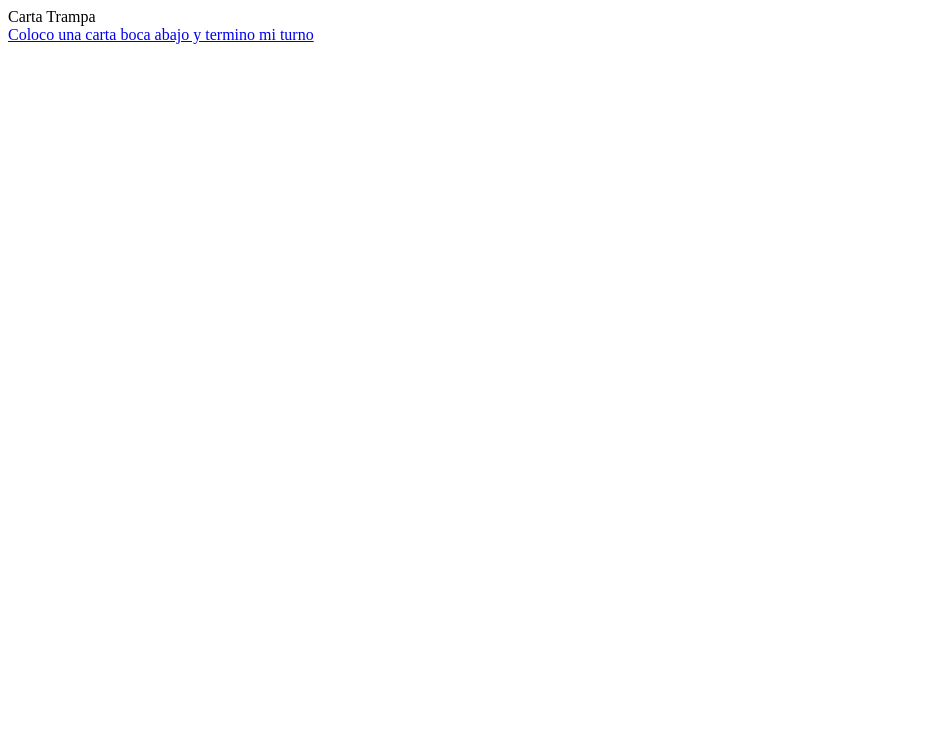
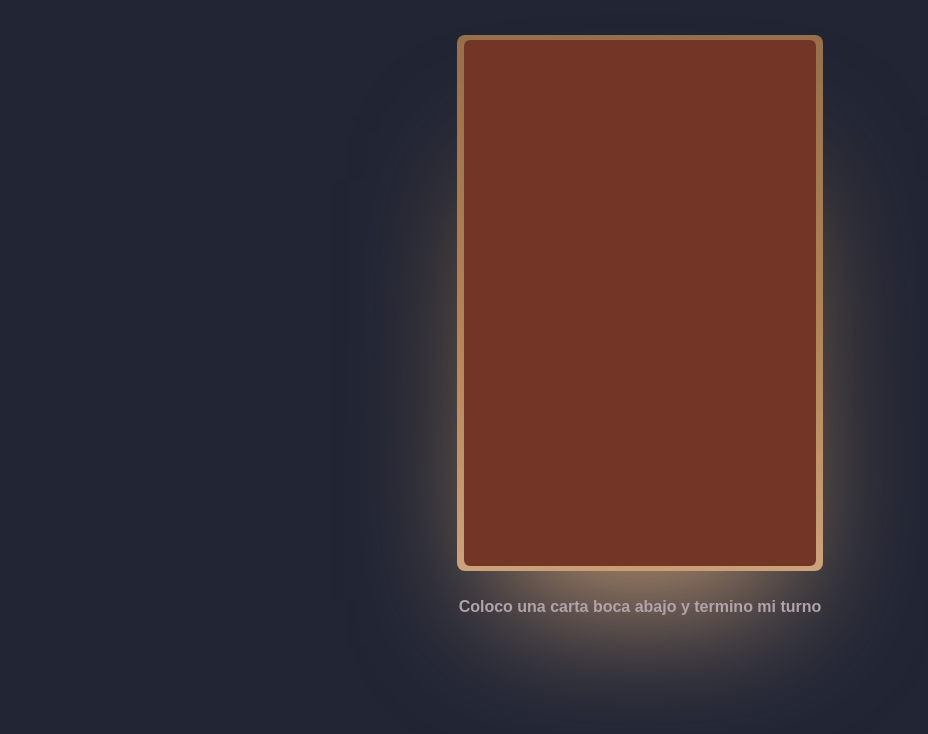
Before and after one commit to VictorReyes24/trapCard, a plain HTML site: page index.html in a window 1280 px wide. Shown: the whole page, without its empty margins (0-928 px from the left). Drawn offline with Linux system fonts and the light colour scheme.

Commit message:
v1.0
Cambios
-la dirección de la hoja de estilos es la correcta

```diff
--- /dev/null
+++ b/css/style.css
@@ -0,0 +1,104 @@
+@property --rotate {
+  syntax: "<angle>";
+  initial-value: 132deg;
+  inherits: false;
+}
+
+:root {
+  --card-height: 65vh;
+  --card-width: calc(var(--card-height) / 1.5);
+}
+
+
+body {
+  min-height: 100vh;
+  background: #212534;
+  display: flex;
+  align-items: center;
+  flex-direction: column;
+  padding-top: 2rem;
+  padding-bottom: 2rem;
+  box-sizing: border-box;
+}
+
+
+.card {
+  background: #733526;
+  width: var(--card-width);
+  height: var(--card-height);
+  padding: 3px;
+  position: relative;
+  border-radius: 6px;
+  justify-content: center;
+  align-items: center;
+  text-align: center;
+  display: flex;
+  font-size: 1.5em;
+  color: rgb(88 199 250 / 0%);
+  cursor: pointer;
+  font-family: cursive;
+}
+
+.card:hover {
+
+  color: rgb(88 199 250 / 100%);
+  transition: color 1s;
+    background: #99247E;
+}
+.card:hover:before, .card:hover:after {
+  animation: none;
+  opacity: 0;
+}
+
+
+.card::before {
+  content: "";
+  width: 104%;
+  height: 102%;
+  border-radius: 8px;
+  background-image: linear-gradient(
+    var(--rotate)
+    , #CEA580, #B5895A 43%, #96704B);
+    position: absolute;
+    z-index: -1;
+    top: -1%;
+    left: -2%;
+    animation: spin 2.5s linear infinite;
+}
+
+.card::after {
+  position: absolute;
+  content: "";
+  top: calc(var(--card-height) / 6);
+  left: 0;
+  right: 0;
+  z-index: -1;
+  height: 100%;
+  width: 100%;
+  margin: 0 auto;
+  transform: scale(0.8);
+  filter: blur(calc(var(--card-height) / 6));
+  background-image: linear-gradient(
+    var(--rotate)
+    , #CEA580, #B5895A 43%, #96704B);
+    opacity: 1;
+  transition: opacity .5s;
+  animation: spin 2.5s linear infinite;
+}
+
+@keyframes spin {
+  0% {
+    --rotate: 0deg;
+  }
+  100% {
+    --rotate: 360deg;
+  }
+}
+
+a {
+  color: #B0A3AA;
+  text-decoration: none;
+  font-family: sans-serif;
+  font-weight: bold;
+  margin-top: 2rem;
+}
--- a/index.html
+++ b/index.html
@@ -1,5 +1,17 @@
-<div class="card">
-  Carta Trampa
-</div>
+<!DOCTYPE html>
+<html lang="en">
+<head>
+  <meta charset="UTF-8">
+  <meta http-equiv="X-UA-Compatible" content="IE=edge">
+  <meta name="viewport" content="width=device-width, initial-scale=1.0">
+  <link rel="stylesheet" href="css/style.css">
+  <title>Carta Trampa</title>
+</head>
+<body>
+  <div class="card">
+    Carta Trampa
+  </div>
 
-<a href="https://victorreyes24.github.io/myFirstWebApp/" target="_blank">Coloco una carta boca abajo y termino mi turno</a>
+  <a href="https://victorreyes24.github.io/myFirstWebApp/" target="_blank">Coloco una carta boca abajo y termino mi turno</a>
+</body>
+</html>
```
